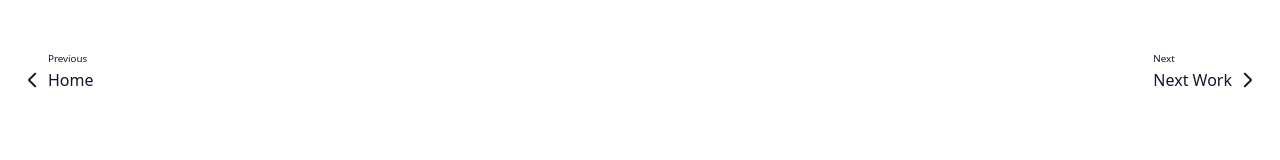
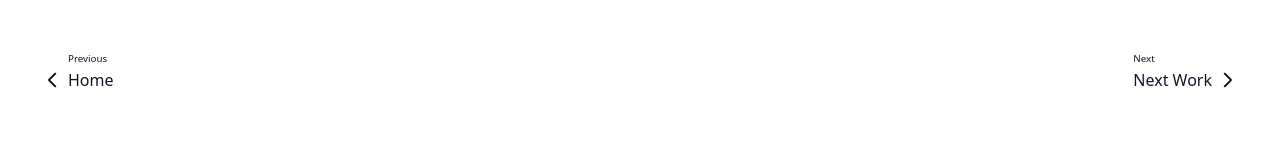
Before and after one commit to Manuri-Rasara/NewPortfollio00010, a Next.js app: page /mosqguard in a window 1280 px wide. Shown: the top 160 px of the page. Built offline with nearby package versions, Linux system fonts and the light colour scheme; a web font is replaced by a local one.

Commit message:
reset changes as proper fix

```diff
--- a/myComponents/Projects/Mosqguard.tsx
+++ b/myComponents/Projects/Mosqguard.tsx
@@ -3,7 +3,7 @@
 import LetterHoverEffect from "@/components/scale-letter";
 import React from "react";
 import { Pagination } from "@/components/ui/pagination";
-import Component from "@/components/bento-grid-01";
+
 
 const prev = {
   title: "Home",
@@ -18,7 +18,7 @@ const next = {
 export default function Mosqguard() {
   return (
     <>
-     <div className="mx-5 my-10">
+     <div className="mx-10 my-10">
         <Pagination next={next} previous={prev} />
 
         </div>
@@ -41,9 +41,9 @@ export default function Mosqguard() {
     </p>
   </div>
   </section>
-        {/* <div className="mx-50 my-10">
-        <Component/>
-        </div> */}
+
+
+
 
     </>
   );
```
